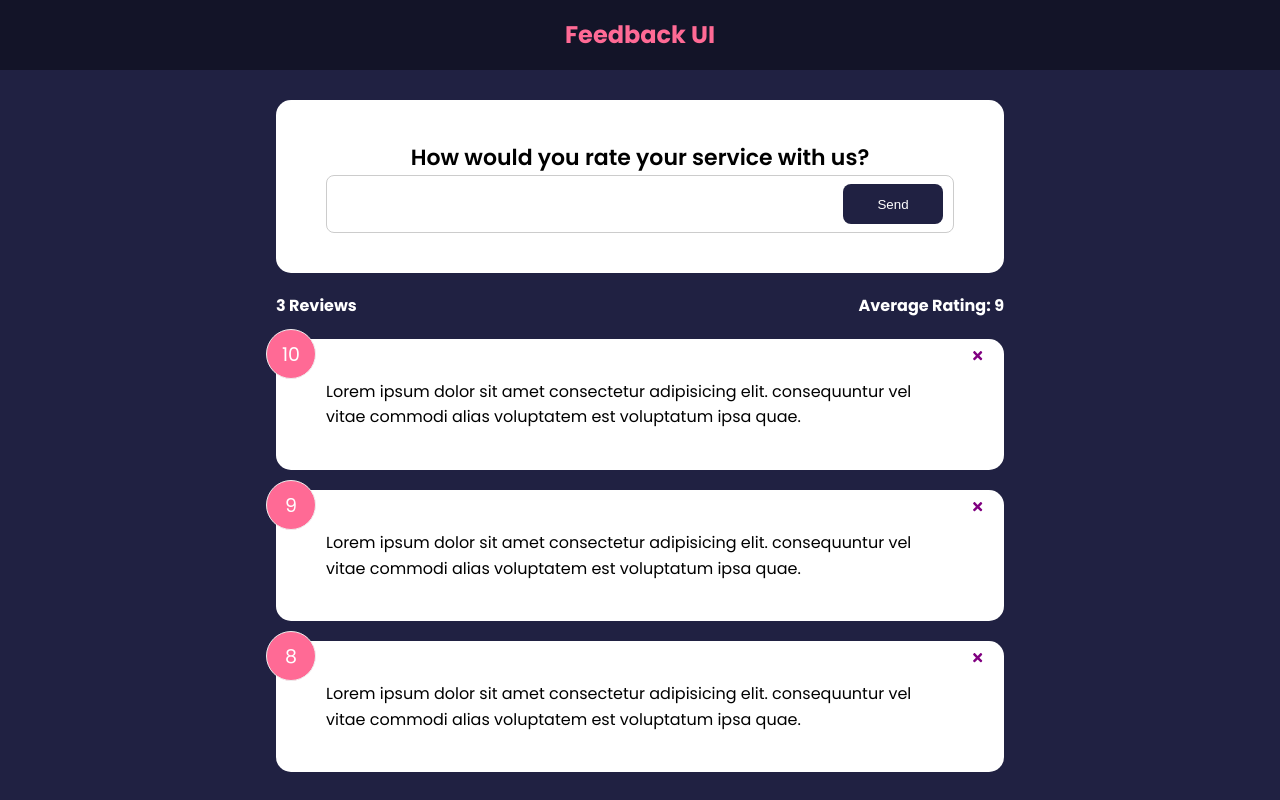
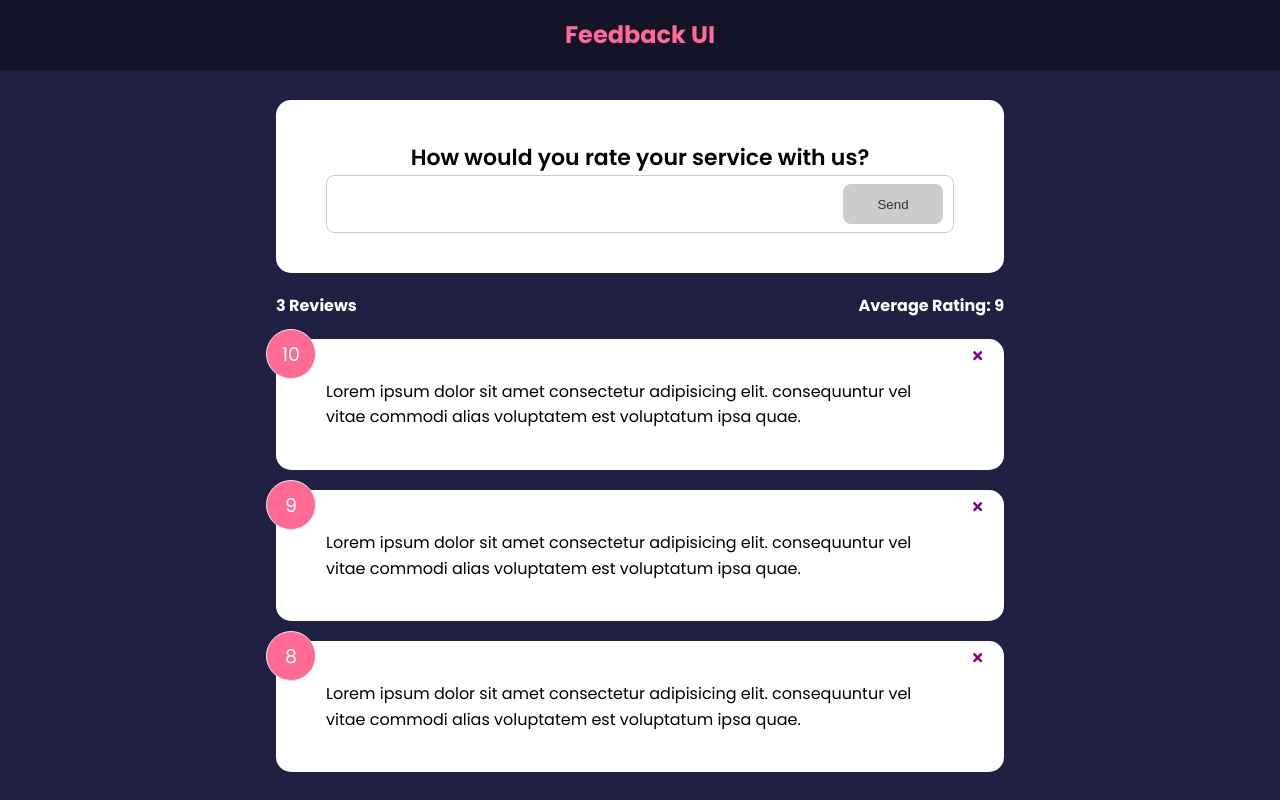
Before and after one commit to roshnins/React-Feedback-App, a React (Create React App) app: page / in a window 1280 px wide. Built offline with nearby package versions, Linux system fonts and the light colour scheme.

Commit message:
Adding Real-Time Input Validation

```diff
--- a/src/components/FeedbackForm.jsx
+++ b/src/components/FeedbackForm.jsx
@@ -5,8 +5,20 @@
 
 function FeedbackForm() {
   const [text, setText] = useState("");
+  const [btnDisabled, setBtnDisabled] = useState(true);
+  const [message, setMessage] = useState("");
 
   const handleTextChange = (e) => {
+    if (text === "") {
+      setBtnDisabled(true);
+      setMessage(null);
+    } else if (text !== "" && text.trim().length <= 10) {
+      setMessage("Text must be at least 10 characters");
+      setBtnDisabled(true);
+    } else {
+      setMessage(null);
+      setBtnDisabled(false);
+    }
     setText(e.target.value);
   };
   return (
@@ -21,8 +33,12 @@
             plaeholder='Write a review'
             value={text}
           />
-          <Button type='submit'>Send</Button>
+          <Button type='submit' isDisabled={btnDisabled}>
+            Send
+          </Button>
         </div>
+
+        {message && <div className='message'>{message}</div>}
       </form>
     </Card>
   );
```
